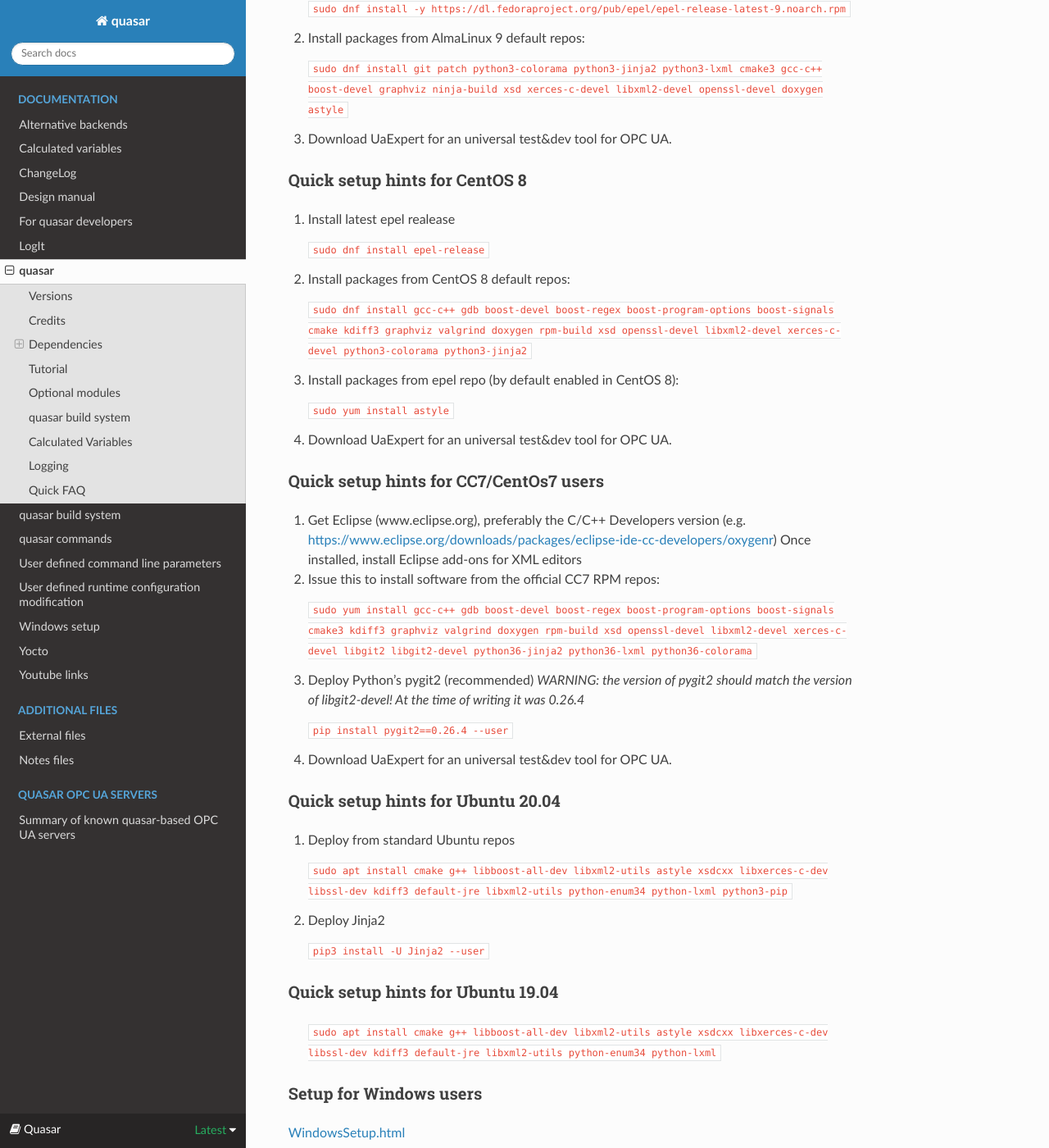
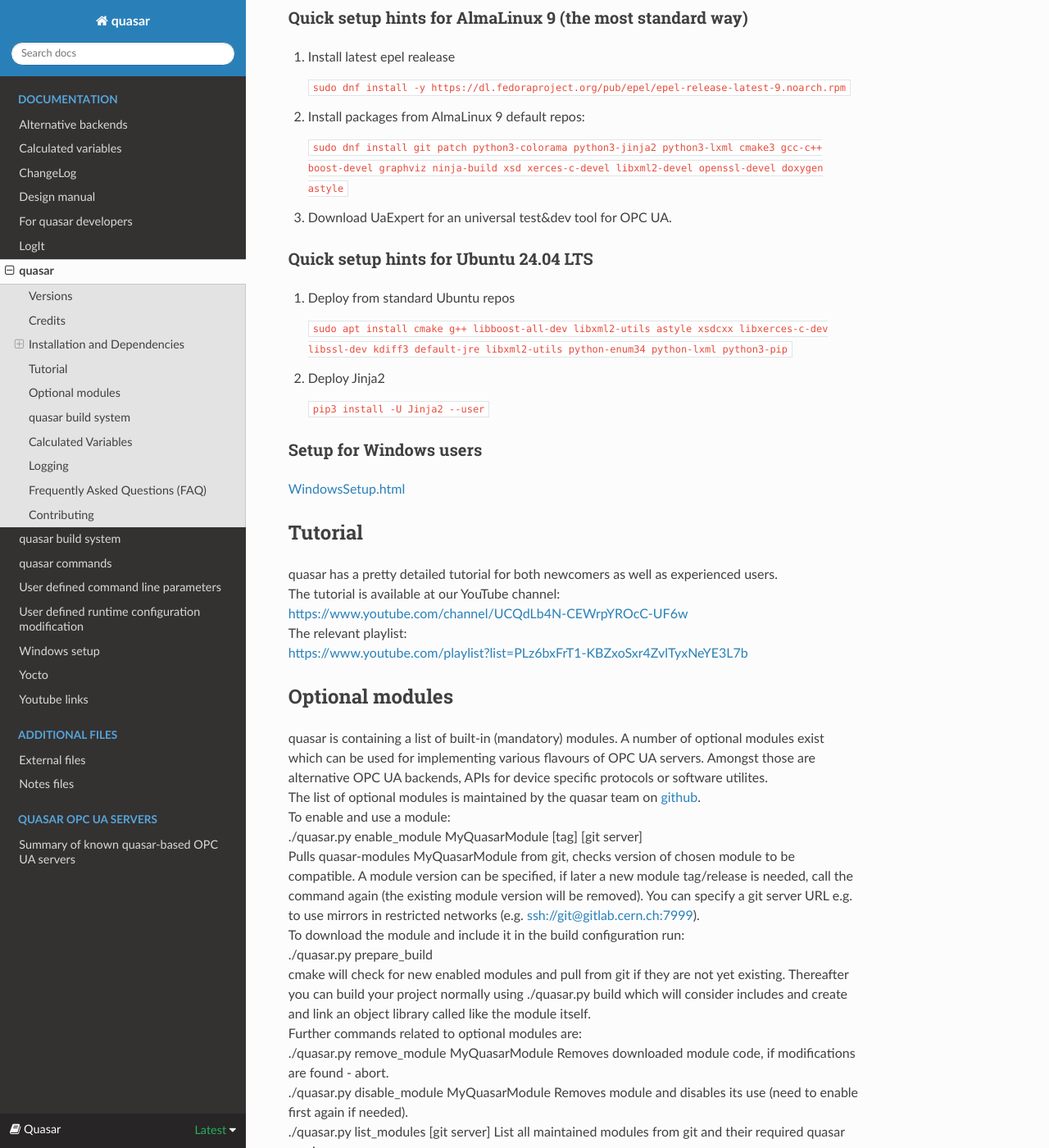
Before and after one commit to quasar-team/quasar, a Sphinx documentation site: the page built from Documentation/source/quasar.rst, in a window 1280 px wide and 1400 px high, scrolled down 2616 px. Shown: the whole window at 82% size. Built offline with Sphinx 7.4.7 and the Read the Docs theme 2.0.0, drawn with Linux system fonts in a browser that asks for light colours; some of the changed text lies outside the part shown.

Commit message:
Update quasar documentation:
- Added a detailed description of the quasar framework.
- Updated the primary contact line formatting.
-

```diff
--- a/Documentation/source/quasar.rst
+++ b/Documentation/source/quasar.rst
@@ -1,11 +1,12 @@
 quasar
 ======
 
+quasar is a framework for rapidly developing OPC UA (Open Platform Communications Unified Architecture) servers. It provides tools and abstractions to simplify the process of creating industrial-grade OPC UA servers, which are widely used for secure, reliable data exchange in industrial automation and IoT applications.
 The quick opcua server generation framework.
 
 For quick start-up, see our `YouTube tutorial <https://www.youtube.com/watch?v=v212aPmbahM&list=PLz6bxFrT1-KBZxoSxr4ZvlTyxNeYE3L7b>`__
 
-| Primary contact: quasar-developers@cern.ch
+Primary contact: quasar-developers@cern.ch
 
 Versions
 --------
@@ -15,32 +16,15 @@
 Credits
 -------
 
-This framework was brought to you by (in the alphabetical order):
-
-- Damian Abalo Miron (damian.abalo@cern.ch)
-   -  Windows compatibility and MSVC10 support
-   -  Python-based scripts and tools
-
-- Ingo Berg (external contributor not affiliated with CERN)
-   -  muParser formula parser and evaluation engine, used by the
-      CalculatedVariables and shipped with quasar. (`muParser's
-      webpage <https://beltoforion.de/en/muparser/>`__)
-
-- Benjamin Farnham (benjamin.farnham@cern.ch):
-   -  LogIt logging engine
-   -  Meta module
-   -  Use cases & ideas
-
-- Viatcheslav "Slava" Filimonov (viatcheslav.filimonov@cern.ch):
-   -  XML Configuration (inspiration)
-   -  Calculation engine (inspiration)
-   -  Node manager
+This framework was developed through the collaborative efforts of the following:
 
 - Paris Moschovakos (paris.moschovakos@cern.ch):
-   -  quasar lead from Sep 2022
+   -  quasar lead
+   -  Embedded and ARM64
+   -  quasar.docs.cern.ch
+   -  UaObjects, Cacophony
+   -  quasar Sanitizers
    -  mule (SNMP optional module)
-   -  UaObjects
-   -  documentation revamp
 
 - Piotr Nikiel (piotr.nikiel@cern.ch, piotr@nikiel.info):
    -  Framework's concept and architecture and code-generation
@@ -57,20 +41,38 @@
 - Stefan Schlenker (stefan.schlenker@cern.ch)
    -  Use cases, ideas, optional modules mechanism
 
+- Benjamin Farnham (benjamin.farnham@cern.ch):
+   -  LogIt logging engine
+   -  Meta module
+   -  Use cases & ideas
+
+- Damian Abalo Miron (damian.abalo@cern.ch)
+   -  Windows compatibility and MSVC10 support
+   -  Python-based scripts and tools
+
+- Ingo Berg (external contributor not affiliated with CERN)
+   -  muParser formula parser and evaluation engine, used by the
+      CalculatedVariables and shipped with quasar. (`muParser's
+      webpage <https://beltoforion.de/en/muparser/>`__)
+
+- Viatcheslav "Slava" Filimonov (viatcheslav.filimonov@cern.ch):
+   -  XML Configuration (inspiration)
+   -  Calculation engine (inspiration)
+   -  Node manager
+
 - Cristian-Valeriu Soare
    -  Embedded python module (PyEmbed)
 
 - Giordon Holtsberg Stark
    -  quasar with Yocto on a "big" Zynq SoCs: ideas, consulting, development, testing
 
-Dependencies
-------------
+Installation and Dependencies
+-----------------------------
 
 Note: we have specific instructions for the following operating systems:
 
-- CentOS / RHEL (and dependent distributions):
-  - `version 8 <#cc8>`__ (e.g. CentOS 8, RHEL 8, ...),
-  - `version 7 <#cc7>`__ (e.g. CentOS 7, RHEL 7, ...).
+- AlmaLinux / RHEL (and dependent distributions):
+  - `version 9 <#el9>`__ (e.g. AlmaLinux 9, RHEL 9, ...),
 - `Ubuntu <#ubuntu>`__
 - `MS Windows <#windows>`__
 
@@ -80,7 +82,7 @@
 Mandatory:
 ^^^^^^^^^^
 
--  C++ compiler with C++11 support (gcc 4.8x is the minimum as of 2022)
+-  C++ compiler with C++11 support (gcc 11.x is the minimum)
 
 -  OPCUA protocol stacks / toolkits (either of them is needed):
    -  see `More info on alternative backends <AlternativeBackends.html>`__.
@@ -132,51 +134,8 @@
 
 #. Download UaExpert for an universal test&dev tool for OPC UA.
 
-Quick setup hints for CentOS 8
-~~~~~~~~~~~~~~~~~~~~~~~~~~~~~~~~~~~~~~~~~~~~~~~~~~~~~~
-
-#. Install latest epel realease
-
-   ``sudo dnf install epel-release``
-
-#. Install packages from CentOS 8 default repos:
-
-   ``sudo dnf install gcc-c++ gdb boost-devel boost-regex
-   boost-program-options boost-signals cmake kdiff3 graphviz valgrind
-   doxygen rpm-build xsd openssl-devel libxml2-devel xerces-c-devel
-   python3-colorama python3-jinja2``
-
-#. Install packages from epel repo (by default enabled in CentOS 8):
-
-   ``sudo yum install astyle``
-
-#. Download UaExpert for an universal test&dev tool for OPC UA.
-
-Quick setup hints for CC7/CentOs7 users
-~~~~~~~~~~~~~~~~~~~~~~~~~~~~~~~~~~~~~~~
-
-#. Get Eclipse (www.eclipse.org), preferably the C/C++ Developers
-   version (e.g.
-   https://www.eclipse.org/downloads/packages/eclipse-ide-cc-developers/oxygenr)
-   Once installed, install Eclipse add-ons for XML editors
-#. Issue this to install software from the official CC7 RPM repos:
-
-   ``sudo yum install gcc-c++ gdb boost-devel boost-regex
-   boost-program-options boost-signals cmake3 kdiff3 graphviz
-   valgrind doxygen rpm-build xsd openssl-devel libxml2-devel
-   xerces-c-devel libgit2 libgit2-devel python36-jinja2 python36-lxml
-   python36-colorama``
-
-#. Deploy Python's pygit2 (recommended)
-   *WARNING: the version of pygit2 should match the version of
-   libgit2-devel! At the time of writing it was 0.26.4*
-
-   ``pip install pygit2==0.26.4 --user``
-
-#. Download UaExpert for an universal test&dev tool for OPC UA.
-
-Quick setup hints for Ubuntu 20.04
-~~~~~~~~~~~~~~~~~~~~~~~~~~~~~~~~~~
+Quick setup hints for Ubuntu 24.04 LTS
+~~~~~~~~~~~~~~~~~~~~~~~~~~~~~~~~~~~~~~
 
 #. Deploy from standard Ubuntu repos
 
@@ -187,14 +146,6 @@
 #. Deploy Jinja2
 
    ``pip3 install -U Jinja2 --user``
-
-
-Quick setup hints for Ubuntu 19.04
-~~~~~~~~~~~~~~~~~~~~~~~~~~~~~~~~~~
-
-   ``sudo apt install cmake g++ libboost-all-dev libxml2-utils astyle
-   xsdcxx libxerces-c-dev libssl-dev kdiff3 default-jre libxml2-utils
-   python-enum34 python-lxml``
 
 Setup for Windows users
 ~~~~~~~~~~~~~~~~~~~~~~~
@@ -266,8 +217,8 @@
 -  Generic LogIt documentation can be found
    `here <https://github.com/quasar-team/LogIt>`__
 
-Quick FAQ
----------
+Frequently Asked Questions (FAQ)
+--------------------------------
 
 #. How to build an executable with debug symbols?
 
@@ -346,9 +297,12 @@
    configurations etc... ? See `build system
    doc <quasarBuildSystem.html>`__.
 
+Contributing
+------------
+We welcome contributions to quasar! Whether you're fixing bugs, improving documentation, or proposing new features, your input is valuable. Please contact quasar-developers@cern.ch for more information on how to get started or to discuss your ideas.
+
 --------------
 
-Written by Piotr Nikiel <piotr@nikiel.info>
 Report inconsistencies and bugs to <quasar-developers@cern.ch>
 
-(C) CERN 2015-. All rights not expressly granted are reserved.
+© CERN 2015-2024. All rights not expressly granted are reserved.
```
